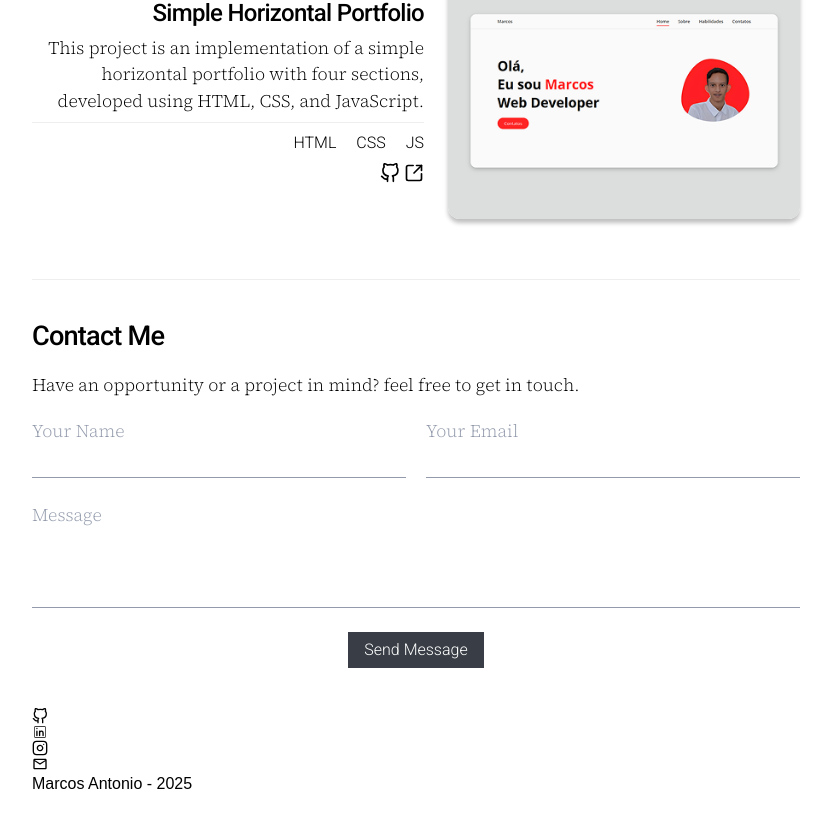
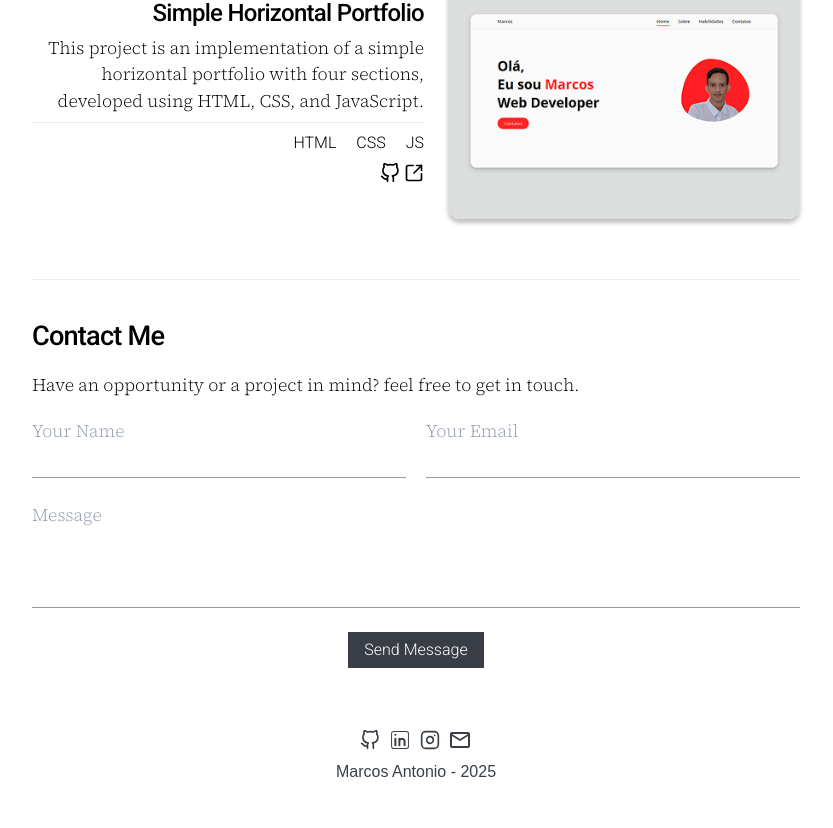
Before and after one commit to MarcosAntonio15243/MarcosAntonio15243.github.io, a Next.js app: page / in a window 1280 px wide. Shown: the part 2047-2875 px from the top of the page, without its empty margins (224-1057 px from the left). Built offline with nearby package versions, Linux system fonts and the light colour scheme.

Commit message:
style: Estilizando elementos do footer

```diff
--- a/src/app/page.tsx
+++ b/src/app/page.tsx
@@ -181,29 +181,51 @@ export default function Home() {
 
           <section id="contact" className="flex flex-col gap-5">
             <h2>Contact Me</h2>
-            <p>Have an opportunity or a project in mind? feel free to get in touch.</p>
+            <p>
+              Have an opportunity or a project in mind? feel free to get in
+              touch.
+            </p>
             <form>
               <div className="flex flex-col gap-6">
                 <div className="flex flex-col md:flex-row gap-5">
                   <Input id={"name"} label={"Your Name"} type="text" />
-                  <Input id={"email"} label={"Your Email"} type="email" autoComplete="on" />
+                  <Input
+                    id={"email"}
+                    label={"Your Email"}
+                    type="email"
+                    autoComplete="on"
+                  />
                 </div>
                 <Textarea id={"message"} label={"Message"} />
-                <input type="submit" value="Send Message" className="font-roboto font-light text-white bg-[var(--color-dark-blue)] hover:bg-[var(--color-dark-gray)] self-center px-4 py-1.5 cursor-pointer" />
+                <input
+                  type="submit"
+                  value="Send Message"
+                  className="font-roboto font-light text-white bg-[var(--color-dark-blue)] hover:bg-[var(--color-dark-gray)] self-center px-4 py-1.5 cursor-pointer"
+                />
               </div>
             </form>
           </section>
 
+          {/* Footer */}
           <footer>
-            <div>
-              <FiGithub />
-              <CiLinkedin />
-              <FiInstagram />
-              <MdOutlineEmail />
+            <div className="flex flex-col gap-2 my-5 items-center text-[var(--color-dark-blue)]">
+              <div className="flex flex-row items-center gap-2">
+                <a href="#">
+                  <FiGithub className="text-xl hover:text-[var(--color-dark-gray)]" />
+                </a>
+                <a href="#">
+                  <CiLinkedin className="text-2xl hover:text-[var(--color-dark-gray)]" />
+                </a>
+                <a href="#">
+                  <FiInstagram className="text-xl hover:text-[var(--color-dark-gray)]" />
+                </a>
+                <a href="#">
+                  <MdOutlineEmail className="text-2xl hover:text-[var(--color-dark-gray)]" />
+                </a>
+              </div>
+              <span>Marcos Antonio - 2025</span>
             </div>
-            <span>Marcos Antonio - 2025</span>
           </footer>
-
         </div>
       </main>
     </div>
```
